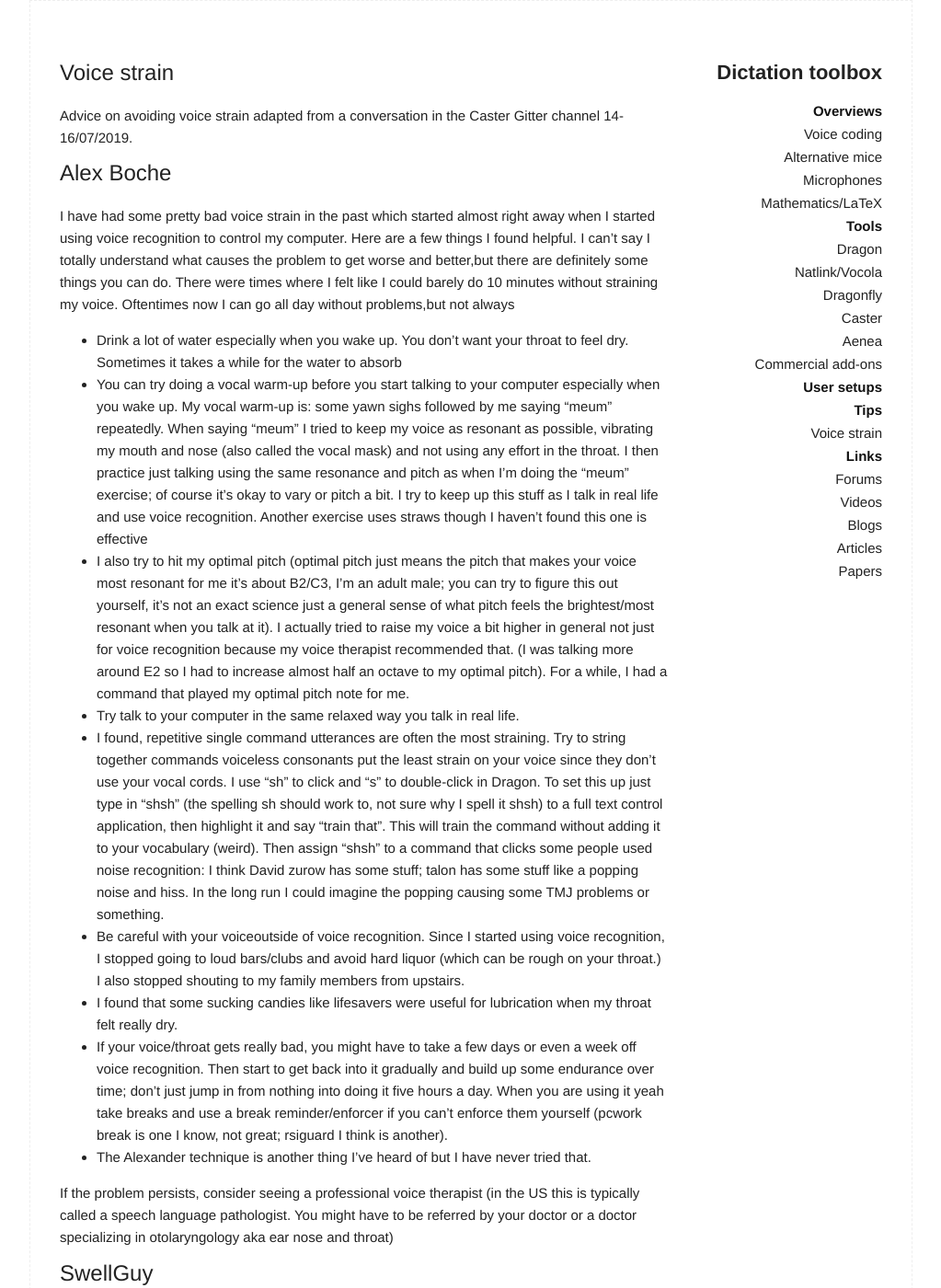
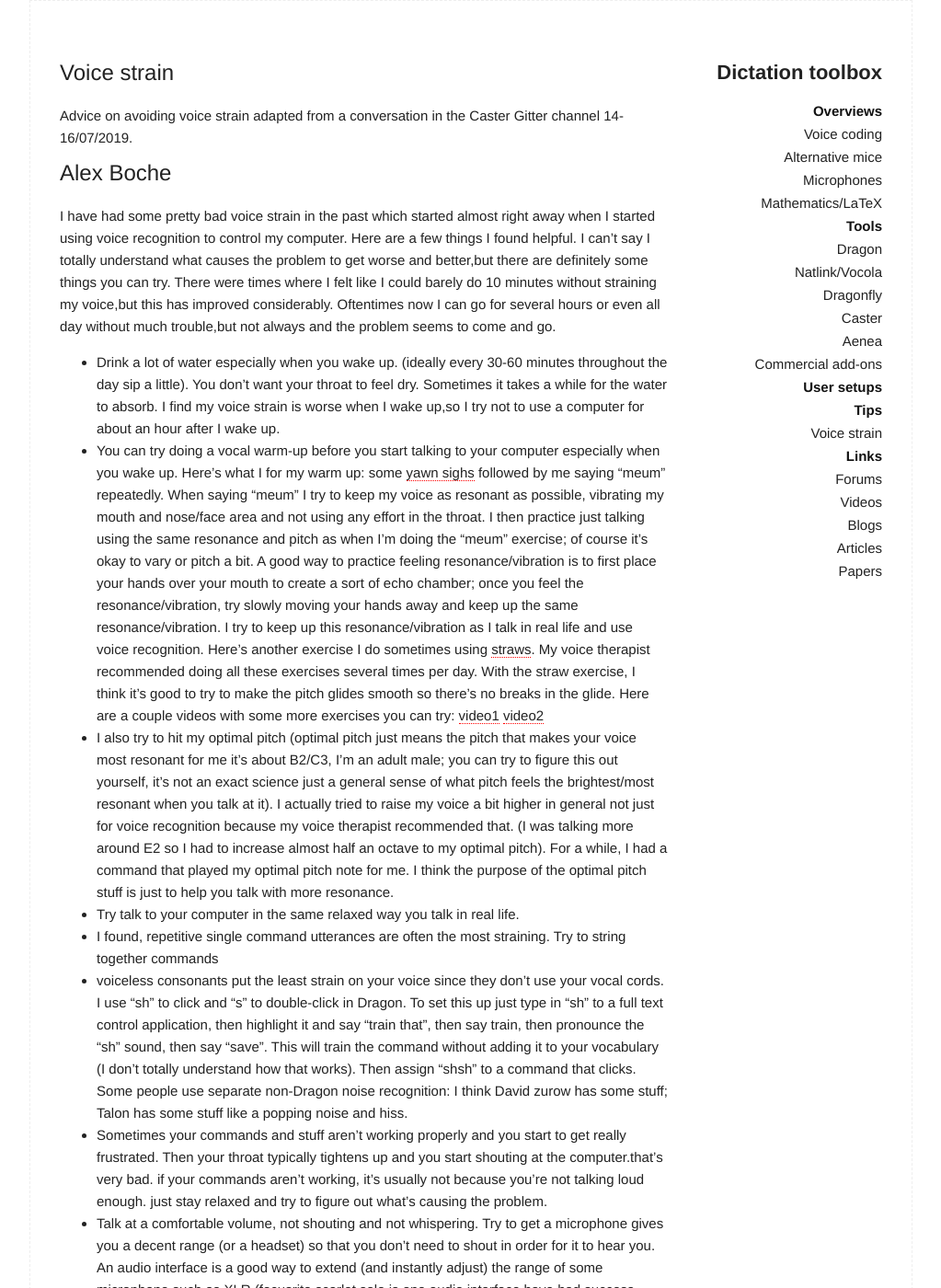
Before and after one commit to dictation-toolbox/dictation-toolbox.org, a Jekyll site: the page built from _pages/voice strain.md, in a window 1280 px wide and 1400 px high. Shown: the whole window at 92% size, without its empty margins (128-1151 px from the left). Built offline with Jekyll 4.4.1, drawn with Linux system fonts in a browser that asks for light colours; some of the changed text lies outside the part shown.

Commit message:
Update voice strain.md

```diff
--- a/_pages/voice strain.md
+++ b/_pages/voice strain.md
@@ -6,20 +6,24 @@ title: Voice strain
 Advice on avoiding voice strain adapted from a conversation in the Caster Gitter channel 14-16/07/2019.
 
 # Alex Boche
-I have had some pretty bad voice strain in the past which started almost right away when I started using voice recognition to control my computer. Here are a few things I found helpful. I can't say I totally understand what causes the problem to get worse and better,but there are definitely some things you can do. There were times where I felt like I could barely do 10 minutes without straining my voice. Oftentimes now I can go all day without problems,but not always
+I have had some pretty bad voice strain in the past which started almost right away when I started using voice recognition to control my computer. Here are a few things I found helpful. I can't say I totally understand what causes the problem to get worse and better,but there are definitely some things you can try. There were times where I felt like I could barely do 10 minutes without straining my voice,but this has improved considerably. Oftentimes now I can go for several hours or even all day without much trouble,but not always and the problem seems to come and go.
 
-* Drink a lot of water especially when you wake up. You don't want your throat to feel dry. Sometimes it takes a while for the water to absorb
-* You can try doing a vocal warm-up before you start talking to your computer especially when you wake up. My vocal warm-up is: some yawn sighs followed by me saying "meum" repeatedly. When saying "meum" I tried to keep my voice as resonant as possible, vibrating my mouth and nose (also called the vocal mask) and not using any effort in the throat. I then practice just talking using the same resonance and pitch as when I'm doing the "meum" exercise; of course it's okay to vary or pitch a bit. I try to keep up this stuff as I talk in real life and use voice recognition. Another exercise uses straws though I haven't found this one is effective
-* I also try to hit my optimal pitch (optimal pitch just means the pitch that makes your voice most resonant for me it's about B2/C3, I'm an adult male; you can try to figure this out yourself, it's not an exact science just a general sense of what pitch feels the brightest/most resonant when you talk at it). I actually tried to raise my voice a bit higher in general not just for voice recognition because my voice therapist recommended that. (I was talking more around E2 so I had to increase almost half an octave to my optimal pitch). For a while, I had a command that played my optimal pitch note for me.
+* Drink a lot of water especially when you wake up. (ideally every 30-60 minutes throughout the day sip a little). You don't want your throat to feel dry. Sometimes it takes a while for the water to absorb. I find my voice strain is worse when I wake up,so I try not to use a computer for about an hour after I wake up.
+* You can try doing a vocal warm-up before you start talking to your computer especially when you wake up. Here's what I for my warm up: some [yawn sighs](https://www.youtube.com/watch?v=A4_L6tfKnY0) followed by me saying "meum" repeatedly. When saying "meum" I try to keep my voice as resonant as possible, vibrating my mouth and nose/face area and not using any effort in the throat. I then practice just talking using the same resonance and pitch as when I'm doing the "meum" exercise; of course it's okay to vary or pitch a bit. A good way to practice feeling resonance/vibration is to first place your hands over your mouth to create a sort of echo chamber; once you feel the resonance/vibration, try slowly moving your hands away and keep up the same resonance/vibration.  I try to keep up this resonance/vibration as I talk in real life and use voice recognition. Here's another exercise I do sometimes using [straws](https://www.youtube.com/watch?v=0xYDvwvmBIM). My voice therapist recommended doing all these exercises several times per day. With the straw exercise, I think it's good to try to make the pitch glides smooth so there's no breaks in the glide. Here are a couple videos with some more exercises you can try: [video1](https://www.youtube.com/watch?v=qwylUxmUacQ) [video2](https://www.youtube.com/watch?v=qwylUxmUacQ)
+* I also try to hit my optimal pitch (optimal pitch just means the pitch that makes your voice most resonant for me it's about B2/C3, I'm an adult male; you can try to figure this out yourself, it's not an exact science just a general sense of what pitch feels the brightest/most resonant when you talk at it). I actually tried to raise my voice a bit higher in general not just for voice recognition because my voice therapist recommended that. (I was talking more around E2 so I had to increase almost half an octave to my optimal pitch). For a while, I had a command that played my optimal pitch note for me. I think the purpose of the optimal pitch stuff is just to help you talk with more resonance.
 * Try talk to your computer in the same relaxed way you talk in real life.
 * I found, repetitive single command utterances are often the most straining. Try to string together commands
-voiceless consonants put the least strain on your voice since they don't use your vocal cords. I use "sh" to click and "s" to double-click in Dragon. To set this up just type in "shsh" (the spelling sh should work to, not sure why I spell it shsh) to a full text control application, then highlight it and say "train that". This will train the command without adding it to your vocabulary (weird). Then assign "shsh" to a command that clicks some people used noise recognition: I think David zurow has some stuff; talon has some stuff like a popping noise and hiss. In the long run I could imagine the popping causing some TMJ problems or something.
-* Be careful with your voiceoutside of voice recognition. Since I started using voice recognition, I stopped going to loud bars/clubs and avoid hard liquor (which can be rough on your throat.) I also stopped shouting to my family members from upstairs.
+* voiceless consonants put the least strain on your voice since they don't use your vocal cords. I use "sh" to click and "s" to double-click in Dragon. To set this up just type in "sh" to a full text control application, then highlight it and say "train that", then say train, then pronounce the "sh" sound, then say "save". This will train the command without adding it to your vocabulary (I don't totally understand how that works). Then assign "shsh" to a command that clicks. Some people use separate non-Dragon noise recognition: I think David zurow has some stuff; Talon has some stuff like a popping noise and hiss.
+*  Sometimes your commands and stuff aren't working properly and you start to get really frustrated. Then your throat typically tightens up and you start shouting at the computer.that's very bad. if your commands aren't working, it's usually not because you're not talking loud enough. just stay relaxed and try to figure out what's causing the problem.
+* Talk at a comfortable volume, not shouting and not whispering. Try to get a microphone gives you a decent range (or a headset) so that you don't need to shout in order for it to hear you. An audio interface is a good way to extend (and instantly adjust) the range of some microphone such as XLR (focusrite scarlet solo is one audio interface have had success with).
+* If possible, supplement voice recognition with other modes of input. Autohotkey is a good method of writing hotkey commands at least on Windows. Eye tracking input is another option: e.g. Optikey is a product designed for full control of the computer (I haven't tried it though). Foot pedals, pressing keys with my toes, and capacitive touch sensors, are things I've tried.
+* Be careful with your voice outside of voice recognition. Since I started using voice recognition, I stopped going to loud bars/clubs and avoid hard liquor (which can be rough on your throat.) I also stopped shouting to my family members from upstairs. Avoid smoking and coffee.
 * I found that some sucking candies like lifesavers were useful for lubrication when my throat felt really dry.
-* If your voice/throat gets really bad, you might have to take a few days or even a week off voice recognition. Then start to get back into it gradually and build up some endurance over time; don't just jump in from nothing into doing it five hours a day. When you are using it yeah take breaks and use a break reminder/enforcer if you can't enforce them yourself (pcwork break is one I know, not great; rsiguard I think is another).
-* The Alexander technique is another thing I've heard of but I have never tried that.
+* Take regular breaks and use a break reminder/enforcer if you can't remember/enforce them yourself (Pcworkbreak is one I know, not great; rsiguard I think is another). Don't let the problem build up; as soon as you feel the strain coming on,step away from the computer for a few minutes. If your voice/throat gets really bad, you might have to take a few days or even a week off voice recognition. Then start to get back into it gradually and increase your usage slowly over time; don't just jump in from nothing into doing it five hours a day.
+* The Alexander technique/method is another thing I've heard of but I have never tried that.
+* Some people (often singers) say keep a low larynx. I haven't tried that but here's a video that tries to explain [that](https://www.youtube.com/watch?v=y4OWZ8JYy74)
 
-If the problem persists, consider seeing a professional voice therapist (in the US this is typically called a speech language pathologist. You might have to be referred by your doctor or a doctor specializing in otolaryngology aka ear nose and throat)
+If the problem persists, consider seeing a voice therapist (in the US this is typically called a speech language pathologist).  When you see the voice therapist, bring your computer and have them listen to you doing voice recognition (especially commands). To see a voice therapist, you might have to be referred by your primary doctor or a doctor specializing in otolaryngology aka ear nose and throat; the latter can look at your vocal cords using a special scope to see if there's any damage. If you don't have access to a voice therapist, a singing coach might be the next best thing (though I have never tried that).
 
 # SwellGuy
 I have had problems with my voice too. They seem to have improved.
```
